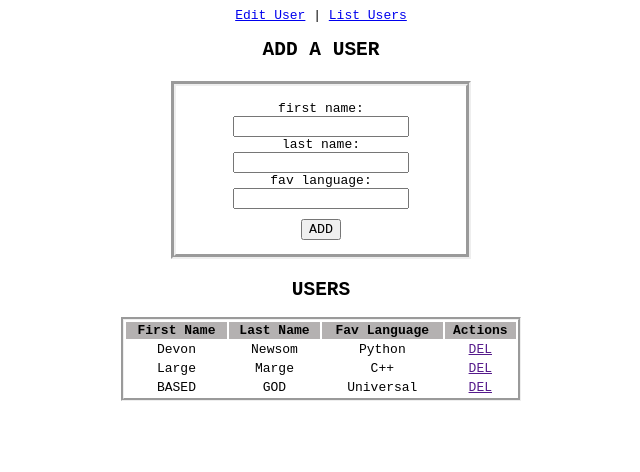
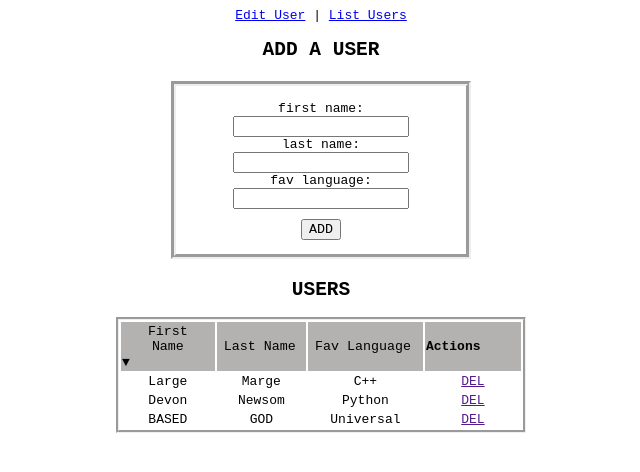
Before and after one commit to WorldWideDev/angular_factory_partials, a website: page static/index.html at #/list in a window 1280 px wide. Shown: the whole page, without its empty margins (319-959 px from the left). Drawn offline with nearby package versions, Linux system fonts and the light colour scheme; some packages are replaced by stand-ins of ours.

Commit message:
added sorting functionality on th

```diff
--- a/static/index.html
+++ b/static/index.html
@@ -47,6 +47,12 @@
                 $scope.users = data
                 console.log(data)
             });
+            $scope.predicate = 'first';
+            $scope.reverse = true;
+            $scope.order = function(predicate){
+                $scope.reverse = ($scope.predicate === predicate) ? !$scope.reverse : false;
+                $scope.predicate = predicate;
+            }
         });
         myApp.controller('CustomizeUsersController', function ($scope, usersFactory) {
             usersFactory.getUsers(function (data){
@@ -64,6 +70,12 @@
                 console.log(user)
                 usersFactory.delUser(user)
             }
+            $scope.predicate = 'first';
+            $scope.reverse = true;
+            $scope.order = function(predicate){
+                $scope.reverse = ($scope.predicate === predicate) ? !$scope.reverse : false;
+                $scope.predicate = predicate;
+            }
         });
     </script>
     </head>
--- a/static/partials/customizeUsers.html
+++ b/static/partials/customizeUsers.html
@@ -9,12 +9,21 @@
 	<h2>USERS</h2>
     <table>
     	<tr id='head'>
-    		<th>First Name</th>
-    		<th>Last Name</th>
-    		<th>Fav Language</th>
+    		<th>
+    			<button ng-click='order("first")'>First Name</button>
+    			<span class="sortorder" ng-show="predicate === 'first'" ng-class="{reverse:reverse}"></span>
+    		</th>
+    		<th>
+    			<button ng-click='order("last")'>Last Name</button>
+    			<span class="sortorder" ng-show="predicate === 'last'" ng-class="{reverse:reverse}"></span>
+    		</th>
+    		<th>
+    			<button ng-click='order("lang")'>Fav Language</button>
+    			<span class="sortorder" ng-show="predicate === 'lang'" ng-class="{reverse:reverse}"></span>
+    		</th>
     		<th>Actions</th>
     	</tr>
-    	<tr ng-repeat='user in users'>
+    	<tr ng-repeat='user in users | orderBy:predicate:reverse'>
     		<td>{{ user.first }}</td>
     		<td>{{ user.last }}</td>
     		<td>{{ user.lang }}</td>
--- a/static/style.css
+++ b/static/style.css
@@ -29,9 +29,24 @@ form{
 	}
 table{
 	border: groove;
-	width: 400px;
+	width: 410px;
 	margin: 0 auto;
 }
 	#head{
 		background-color: #B4B1B1;
 	}
+	th{
+		width: 400px;
+		text-align: left;
+	}
+
+button{
+	border: none;
+	background: none;
+}
+.sortorder:after {
+  content: '\25b2';
+}
+.sortorder.reverse:after {
+  content: '\25bc';
+}
```
Also changed, not shown: static/partials/userList.html (+12 -3 lines).
